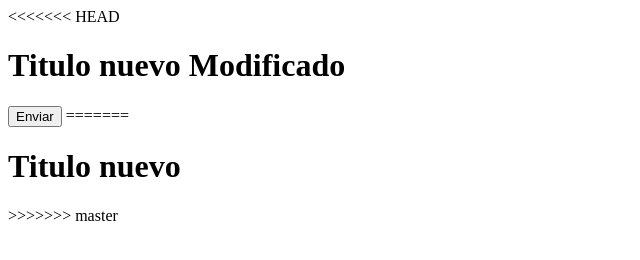
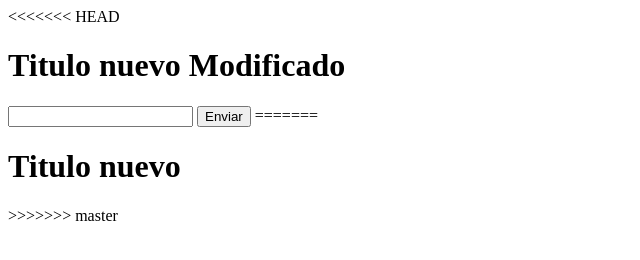
Before and after one commit to Ignamed84/Hello-World-Git, a plain HTML site: page index.html in a window 1280 px wide. Shown: the whole page, without its empty margins (0-640 px from the left). Drawn offline with Linux system fonts and the light colour scheme.

Commit message:
Se modifico index Text

```diff
--- a/index.html
+++ b/index.html
@@ -11,6 +11,7 @@
     <h1>Titulo nuevo Modificado</h1>
 
     <form action="#" method="get"></form>
+        <input type="text" name="FirsName" id="FirsName">
         <input type="button" value="Enviar">
 
 =======
```
